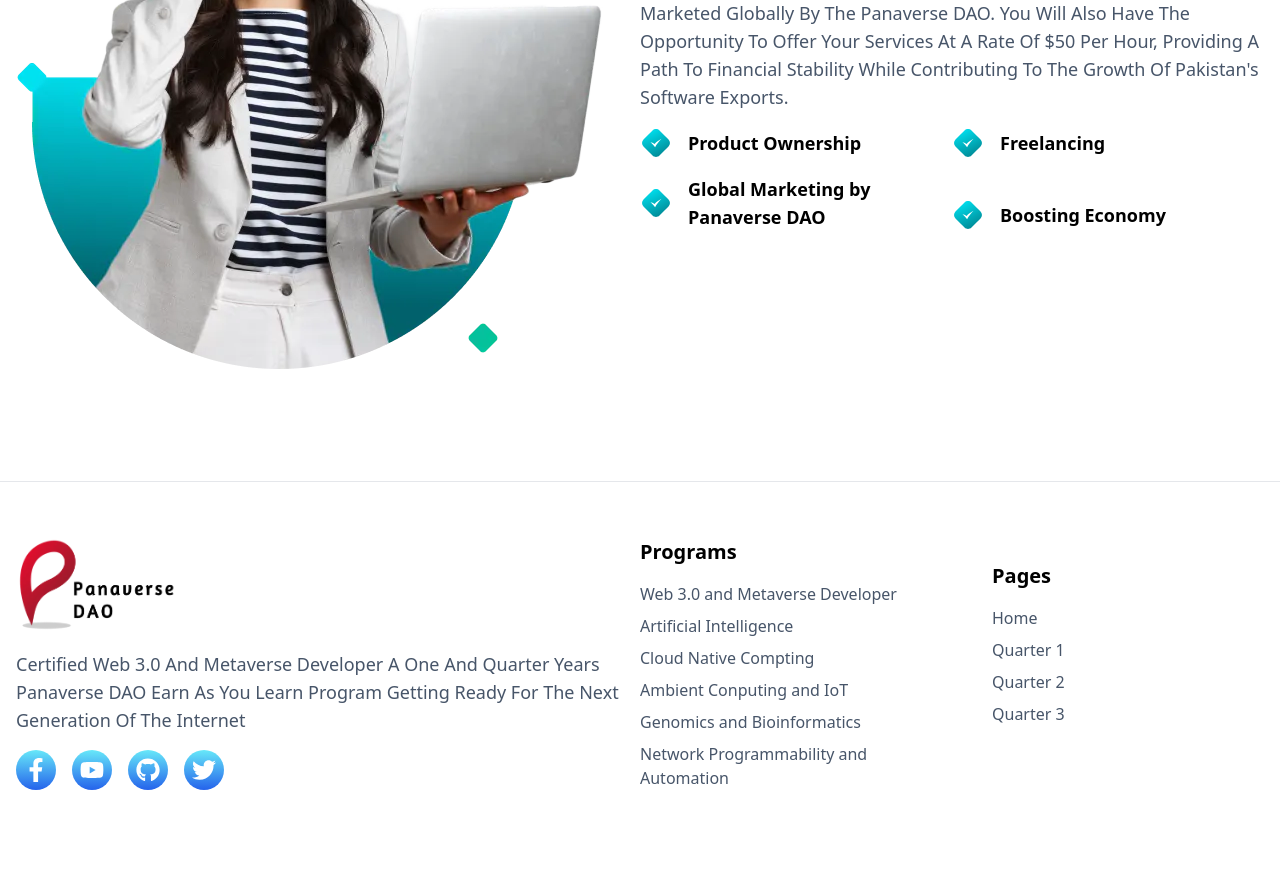
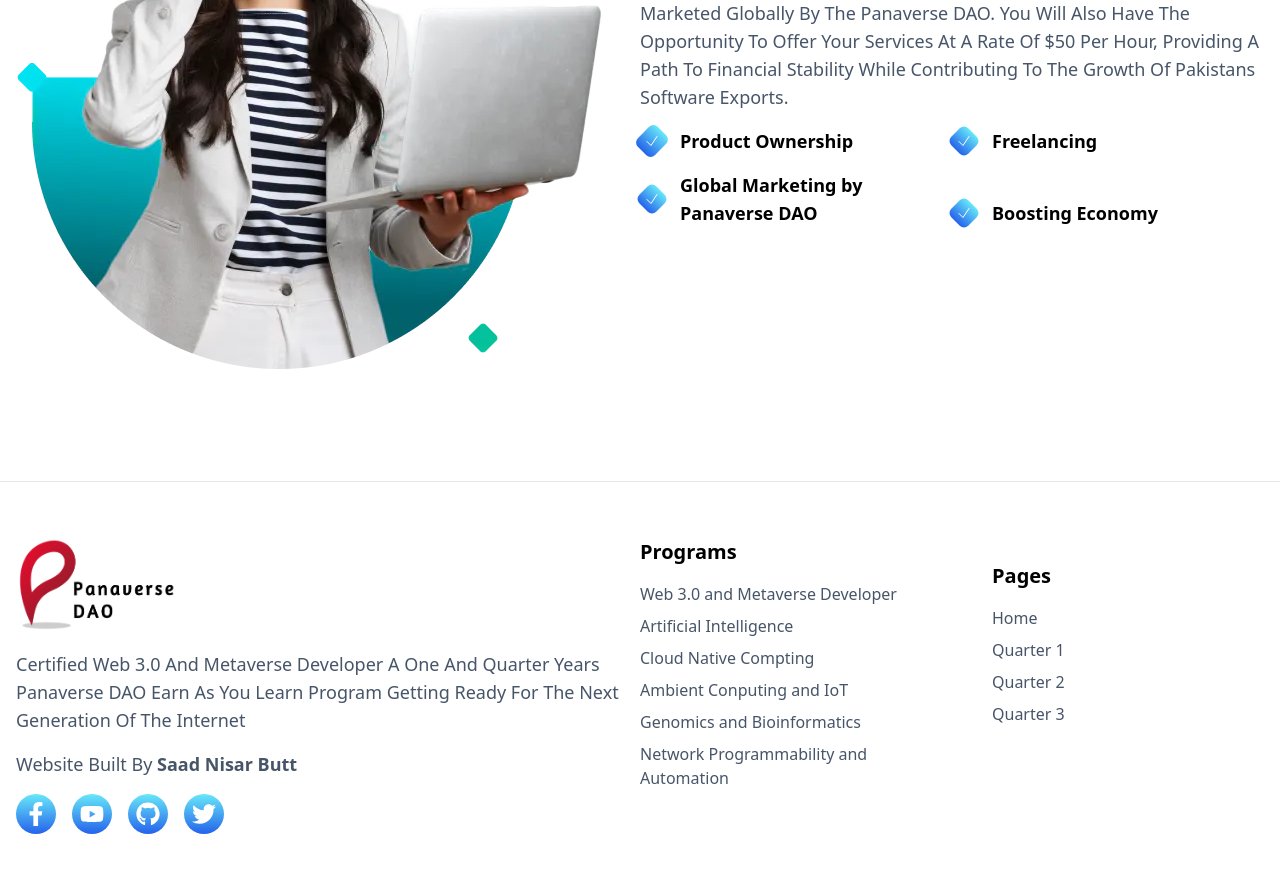
Before and after one commit to saadbutt27/PanaverseDaoWebsite, a Next.js app: page / in a window 1280 px wide. Shown: the part 2760-3633 px from the top of the page. Before the commit the page ends 3566 px from the top, so only its background shows below. Built offline with nearby package versions, Linux system fonts and the light colour scheme.

Commit message:
home page done

```diff
--- a/src/components/layout/Footer.tsx
+++ b/src/components/layout/Footer.tsx
@@ -8,18 +8,26 @@
     <>
       <hr className="mt-16 lg:mt-28" />
       <Wrapper>
-        <footer className="mt-8 lg:mt-14">
+        <footer className="mt-8 lg:mt-14 mb-6">
           <div className="flex flex-col md:flex-row mx-4">
             <div className="flex-1">
               <div>
                 <Link href={"#"}>
-                  <Image src={Logo} alt="logo" className="w-32 h-20 md:w-40 md:h-24" />
+                  <Image
+                    src={Logo}
+                    alt="logo"
+                    className="w-32 h-20 md:w-40 md:h-24"
+                  />
                 </Link>
               </div>
               <p className="text-base md:text-lg text-slate-600 mt-4 capitalize">
                 Certified Web 3.0 and Metaverse Developer A One and Quarter
                 Years Panaverse DAO Earn as you Learn Program Getting Ready for
                 the Next Generation of the Internet
+              </p>
+              <p className="text-base md:text-lg text-slate-600 mt-4 capitalize">
+                Website built by
+                <Link href={"https://github.com/saadbutt27"} target={"_blank"} className="font-semibold hover:text-blue-500 duration-200"> Saad Nisar Butt</Link>
               </p>
               <div className="flex">
                 <Link
--- a/src/components/sections/OutcomeSection.tsx
+++ b/src/components/sections/OutcomeSection.tsx
@@ -11,7 +11,7 @@
             <Image src={OutcomePoster} alt="Outcome-Poster" />
           </div>
           <div className="flex-1">
-            <h1 className="text-4xl sm:text-6xl leading-snug font-bold">
+            <h1 className="text-3xl sm:text-6xl leading-snug font-bold">
               The Outcome for Participants of the Program
             </h1>
             <p className="text-sm md:text-lg text-slate-600 mt-4 capitalize">
@@ -20,43 +20,25 @@
               are marketed globally by the Panaverse DAO. You will also have the
               opportunity to offer your services at a rate of $50 per hour,
               providing a path to financial stability while contributing to the
-              growth of Pakistan's software exports.
+              growth of Pakistans software exports.
             </p>
             <div className="flex mt-4">
               <div className="flex-1 flex flex-col gap-y-4 justify-between">
                 <div className="flex items-center gap-x-4 max-w-sm">
-                  <div>
+                <div className="p-1 rounded-md bg-gradient-to-t from-blue-600 to-cyan-300 rotate-45">
                     <svg
-                      className="flex-none h-8 w-8 xs:h-10 xs:w-10"
-                      width="52"
-                      height="52"
-                      viewBox="0 0 52 52"
+                      xmlns="http://www.w3.org/2000/svg"
                       fill="none"
-                      xmlns="http://www.w3.org/2000/svg"
+                      viewBox="0 0 24 24"
+                      stroke-width="1.5"
+                      stroke="currentColor"
+                      className="text-white w-4 md:wd-5 h-4 md:h-5 -rotate-45"
                     >
                       <path
-                        d="M20.3431 5.65686C23.4673 2.53266 28.5327 2.53266 31.6569 5.65685L46.3431 20.3431C49.4673 23.4673 49.4673 28.5327 46.3431 31.6569L31.6569 46.3431C28.5327 49.4673 23.4673 49.4673 20.3431 46.3431L5.65686 31.6569C2.53266 28.5327 2.53266 23.4673 5.65685 20.3431L20.3431 5.65686Z"
-                        fill="url(#paint0_radial_35_416)"
-                      ></path>
-                      <path
-                        fill-rule="evenodd"
-                        clip-rule="evenodd"
-                        d="M17 24.9206C19.0707 25.3461 21.734 26.1698 23.75 27.465C26.1178 24.3345 30.371 21.406 35 19C30.6042 23.2739 26.9668 28.1236 24.5 33C22.5118 30.2129 20.3398 27.6189 17 24.9206Z"
-                        fill="white"
-                      ></path>
-                      <defs>
-                        <radialGradient
-                          id="paint0_radial_35_416"
-                          cx="0"
-                          cy="0"
-                          r="1"
-                          gradientUnits="userSpaceOnUse"
-                          gradientTransform="translate(16.5455 -6.96429) rotate(59.1918) scale(77.3011 169.686)"
-                        >
-                          <stop offset="0.125" stop-color="#00E1F0"></stop>
-                          <stop offset="1" stop-color="#00616C"></stop>
-                        </radialGradient>
-                      </defs>
+                        stroke-linecap="round"
+                        stroke-linejoin="round"
+                        d="M4.5 12.75l6 6 9-13.5"
+                      />
                     </svg>
                   </div>
                   <p className="flex-1 font-semibold text-sm md:text-lg">
@@ -64,38 +46,20 @@
                   </p>
                 </div>
                 <div className="flex items-center gap-x-4 max-w-sm">
-                  <div>
+                <div className="p-1 rounded-md bg-gradient-to-t from-blue-600 to-cyan-300 rotate-45">
                     <svg
-                      className="flex-none h-8 w-8 xs:h-10 xs:w-10"
-                      width="52"
-                      height="52"
-                      viewBox="0 0 52 52"
+                      xmlns="http://www.w3.org/2000/svg"
                       fill="none"
-                      xmlns="http://www.w3.org/2000/svg"
+                      viewBox="0 0 24 24"
+                      stroke-width="1.5"
+                      stroke="currentColor"
+                      className="text-white w-4 md:wd-5 h-4 md:h5 -rotate-45"
                     >
                       <path
-                        d="M20.3431 5.65686C23.4673 2.53266 28.5327 2.53266 31.6569 5.65685L46.3431 20.3431C49.4673 23.4673 49.4673 28.5327 46.3431 31.6569L31.6569 46.3431C28.5327 49.4673 23.4673 49.4673 20.3431 46.3431L5.65686 31.6569C2.53266 28.5327 2.53266 23.4673 5.65685 20.3431L20.3431 5.65686Z"
-                        fill="url(#paint0_radial_35_416)"
-                      ></path>
-                      <path
-                        fill-rule="evenodd"
-                        clip-rule="evenodd"
-                        d="M17 24.9206C19.0707 25.3461 21.734 26.1698 23.75 27.465C26.1178 24.3345 30.371 21.406 35 19C30.6042 23.2739 26.9668 28.1236 24.5 33C22.5118 30.2129 20.3398 27.6189 17 24.9206Z"
-                        fill="white"
-                      ></path>
-                      <defs>
-                        <radialGradient
-                          id="paint0_radial_35_416"
-                          cx="0"
-                          cy="0"
-                          r="1"
-                          gradientUnits="userSpaceOnUse"
-                          gradientTransform="translate(16.5455 -6.96429) rotate(59.1918) scale(77.3011 169.686)"
-                        >
-                          <stop offset="0.125" stop-color="#00E1F0"></stop>
-                          <stop offset="1" stop-color="#00616C"></stop>
-                        </radialGradient>
-                      </defs>
+                        stroke-linecap="round"
+                        stroke-linejoin="round"
+                        d="M4.5 12.75l6 6 9-13.5"
+                      />
                     </svg>
                   </div>
                   <p className="flex-1 font-semibold text-sm md:text-lg">
@@ -105,38 +69,20 @@
               </div>
               <div className="flex-1 flex flex-col justify-between">
                 <div className="flex items-center gap-x-4 max-w-sm">
-                  <div>
+                  <div className="p-1 rounded-md bg-gradient-to-t from-blue-600 to-cyan-300 rotate-45">
                     <svg
-                      className="flex-none h-8 w-8 xs:h-10 xs:w-10"
-                      width="52"
-                      height="52"
-                      viewBox="0 0 52 52"
+                      xmlns="http://www.w3.org/2000/svg"
                       fill="none"
-                      xmlns="http://www.w3.org/2000/svg"
+                      viewBox="0 0 24 24"
+                      stroke-width="1.5"
+                      stroke="currentColor"
+                      className="text-white w-4 md:wd-5 h-4 md:h5 -rotate-45"
                     >
                       <path
-                        d="M20.3431 5.65686C23.4673 2.53266 28.5327 2.53266 31.6569 5.65685L46.3431 20.3431C49.4673 23.4673 49.4673 28.5327 46.3431 31.6569L31.6569 46.3431C28.5327 49.4673 23.4673 49.4673 20.3431 46.3431L5.65686 31.6569C2.53266 28.5327 2.53266 23.4673 5.65685 20.3431L20.3431 5.65686Z"
-                        fill="url(#paint0_radial_35_416)"
-                      ></path>
-                      <path
-                        fill-rule="evenodd"
-                        clip-rule="evenodd"
-                        d="M17 24.9206C19.0707 25.3461 21.734 26.1698 23.75 27.465C26.1178 24.3345 30.371 21.406 35 19C30.6042 23.2739 26.9668 28.1236 24.5 33C22.5118 30.2129 20.3398 27.6189 17 24.9206Z"
-                        fill="white"
-                      ></path>
-                      <defs>
-                        <radialGradient
-                          id="paint0_radial_35_416"
-                          cx="0"
-                          cy="0"
-                          r="1"
-                          gradientUnits="userSpaceOnUse"
-                          gradientTransform="translate(16.5455 -6.96429) rotate(59.1918) scale(77.3011 169.686)"
-                        >
-                          <stop offset="0.125" stop-color="#00E1F0"></stop>
-                          <stop offset="1" stop-color="#00616C"></stop>
-                        </radialGradient>
-                      </defs>
+                        stroke-linecap="round"
+                        stroke-linejoin="round"
+                        d="M4.5 12.75l6 6 9-13.5"
+                      />
                     </svg>
                   </div>
                   <p className="flex-1 font-semibold text-sm md:text-lg">
@@ -144,38 +90,20 @@
                   </p>
                 </div>
                 <div className="flex items-center gap-x-4 max-w-sm">
-                  <div>
+                <div className="p-1 rounded-md bg-gradient-to-t from-blue-600 to-cyan-300 rotate-45">
                     <svg
-                      className="flex-none h-8 w-8 xs:h-10 xs:w-10"
-                      width="52"
-                      height="52"
-                      viewBox="0 0 52 52"
+                      xmlns="http://www.w3.org/2000/svg"
                       fill="none"
-                      xmlns="http://www.w3.org/2000/svg"
+                      viewBox="0 0 24 24"
+                      stroke-width="1.5"
+                      stroke="currentColor"
+                      className="text-white w-4 md:wd-5 h-4 md:h5 -rotate-45"
                     >
                       <path
-                        d="M20.3431 5.65686C23.4673 2.53266 28.5327 2.53266 31.6569 5.65685L46.3431 20.3431C49.4673 23.4673 49.4673 28.5327 46.3431 31.6569L31.6569 46.3431C28.5327 49.4673 23.4673 49.4673 20.3431 46.3431L5.65686 31.6569C2.53266 28.5327 2.53266 23.4673 5.65685 20.3431L20.3431 5.65686Z"
-                        fill="url(#paint0_radial_35_416)"
-                      ></path>
-                      <path
-                        fill-rule="evenodd"
-                        clip-rule="evenodd"
-                        d="M17 24.9206C19.0707 25.3461 21.734 26.1698 23.75 27.465C26.1178 24.3345 30.371 21.406 35 19C30.6042 23.2739 26.9668 28.1236 24.5 33C22.5118 30.2129 20.3398 27.6189 17 24.9206Z"
-                        fill="white"
-                      ></path>
-                      <defs>
-                        <radialGradient
-                          id="paint0_radial_35_416"
-                          cx="0"
-                          cy="0"
-                          r="1"
-                          gradientUnits="userSpaceOnUse"
-                          gradientTransform="translate(16.5455 -6.96429) rotate(59.1918) scale(77.3011 169.686)"
-                        >
-                          <stop offset="0.125" stop-color="#00E1F0"></stop>
-                          <stop offset="1" stop-color="#00616C"></stop>
-                        </radialGradient>
-                      </defs>
+                        stroke-linecap="round"
+                        stroke-linejoin="round"
+                        d="M4.5 12.75l6 6 9-13.5"
+                      />
                     </svg>
                   </div>
                   <p className="flex-1 font-semibold text-sm md:text-lg">
```
